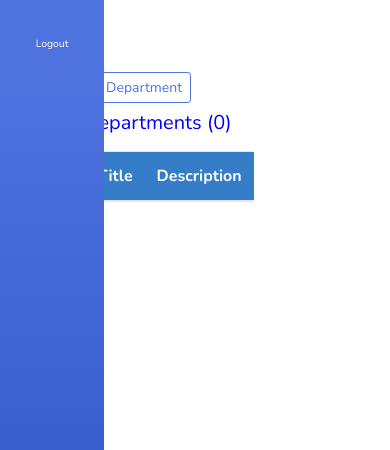
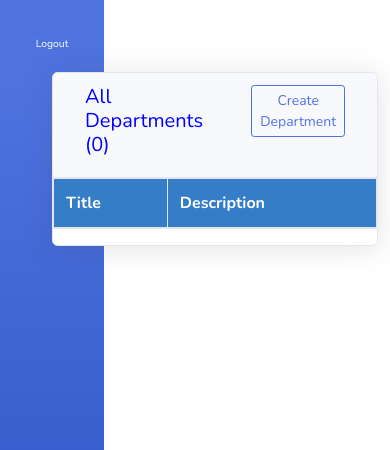
Before and after one commit to Janice-M/incident, a Django app: template tatuAdmin/templates/department/departmentmanagement.html in a window 390 px wide. Shown: the top 450 px of the page. Run offline with Django 3.2, Linux system fonts and the light colour scheme; the template is opened without the code that fills it, so the values that code supplies are empty; some libraries are stand-ins or nearby versions.

Commit message:
responsive

```diff
--- a/tatuAdmin/templates/department/departmentmanagement.html
+++ b/tatuAdmin/templates/department/departmentmanagement.html
@@ -3,21 +3,28 @@
 {% load crispy_forms_tags %}
 
 {% block content %}
-<div class="container" style="float:right; padding-left:4em; margin-top:4em">
-  <div class="row mt-2">
-    <a class="btn btn-sm btn-outline-primary" href="{% url 'create_department'%}">Create Department</a>
+<div class="container " style="float:right; padding-left:4em; margin-top:4em">
+  <div class="row mt-2 card shadow mb-4">
+
+    <div class="table-responsive">
+        <!-- <div class="col-md-2"></div> -->
+<section style="display:flex;" class="card-header">
+  <div class="col">
+    <h5 style="color:blue">All Departments ({{departments|length }})</h5>
+  </div>
+<div class="col">
+
+</div>
+  <div class="col" style="float:right;" >
+      <a  href="{% url 'create_department'%}" class="btn btn-sm btn-outline-primary">Create Department</a>
   </div>
 
-
-    <div class="row mt-2">
-        <!-- <div class="col-md-2"></div> -->
-
-        <h5 style="color:blue">All Departments ({{departments|length }})</h5>
-        <table class="table table-responsive mt-2">
+</section>
+        <table class="table table-bordered" id="dataTable" width="100%" cellspacing="0">
           <thead class="" style="background-color: #357EC7
   ;color:black;">
             <tr>
-              <th scope="col">#</th>
+              <!-- <th scope="col"></th> -->
               <th scope="col">Title</th>
               <th scope="col">Description</th>
               <!-- <th scope="col">Agent Number</th> -->
@@ -26,7 +33,7 @@
           <tbody>
               {% for department in departments %}
             <tr>
-              <th scope="row">{{department.id}}</th>
+              <!-- <th scope="row"></th> -->
               <td><a href="{% url 'edit_department' department.id %}" data-toggle="tooltip" title="Click to manage department!" data-placement="left">{{department.department_name}}</a></td>
               <td>{{department.department_description}}</td>
               <!-- <td>tbd</td> -->
@@ -37,5 +44,6 @@
 
 
     </div>
+    </div>
     <!-- row -->
 {% endblock %}
```
